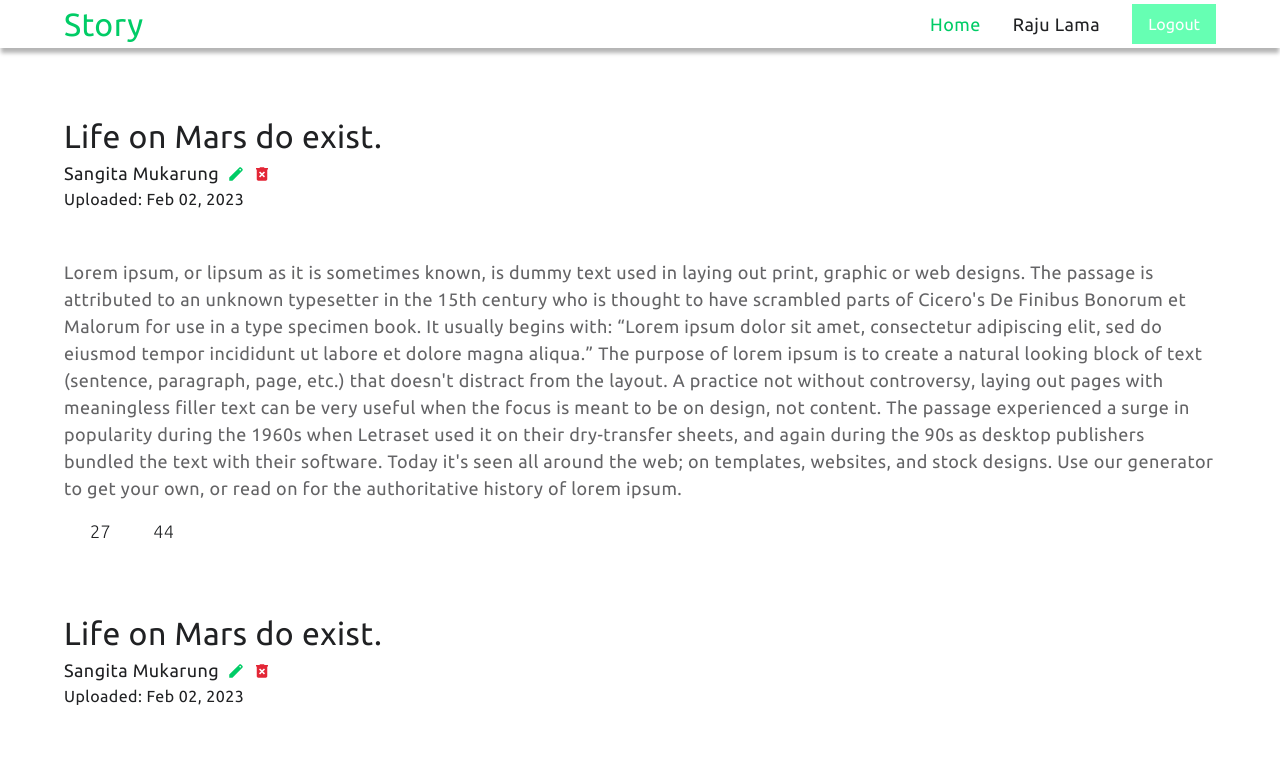
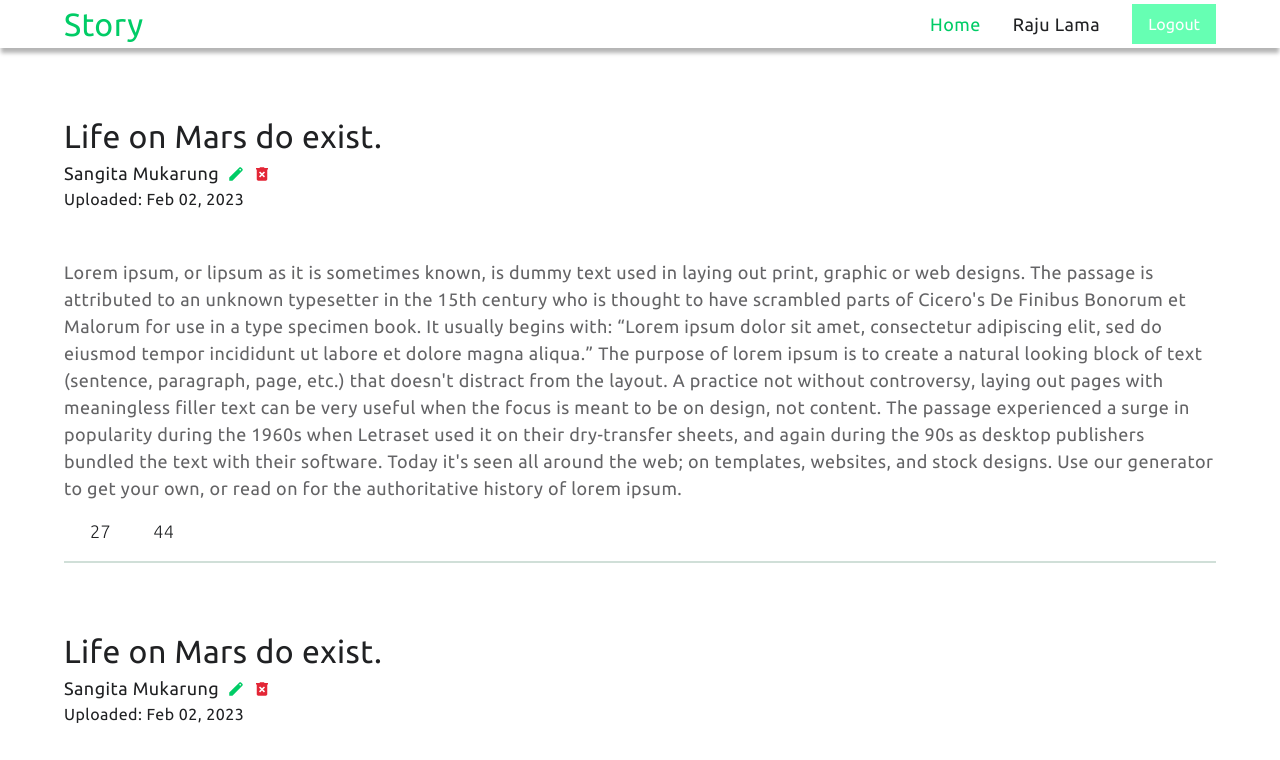
Before and after one commit to rajutamanglama63/express-session-stories, a React (Create React App) app in the folder client/: page / in a window 1280 px wide. Shown: the top 760 px of the page. Built offline with nearby package versions, Linux system fonts and the light colour scheme; some icons are missing.

Commit message:
feat: horizontal line styled

```diff
--- a/client/src/components/Card.js
+++ b/client/src/components/Card.js
@@ -2,7 +2,7 @@ import { Icon } from "@iconify/react";
 
 const Card = () => {
   return (
-    <div className="region-margin-sm">
+    <div className="region-margin-sm ">
       <div className="flex block-view region-sm">
         <p className="h4">Life on Mars do exist.</p>
         <div className="flex align-center">
@@ -51,6 +51,7 @@ const Card = () => {
           <span className="region-left-margin-tn no-font-weight">44</span>
         </div>
       </div>
+      <div className="line region-margin-tn"></div>
     </div>
   );
 };
--- a/client/src/styles/scss/_tokens.scss
+++ b/client/src/styles/scss/_tokens.scss
@@ -11,6 +11,7 @@ $secondary-color: #e32636;
 $secondary-color-light: #f4717c;
 $text-color: #202123;
 $paragraph-color: #646466;
+$line-color: #d0dfd8;
 $light-color: #ffffff;
 
 $wrapper-max-width: 1280px;
--- a/client/src/styles/scss/utility/_font.scss
+++ b/client/src/styles/scss/utility/_font.scss
@@ -41,6 +41,10 @@
     color: $paragraph-color;
   }
 
+  .line {
+    border: 1px solid $line-color;
+  }
+
   .font-sm{
     @include breakpoint-down(small) {
       font-size: $paragraph;
```
Also changed, not shown: client/src/styles/scss/block/_notification.scss (line endings or trailing spaces).
